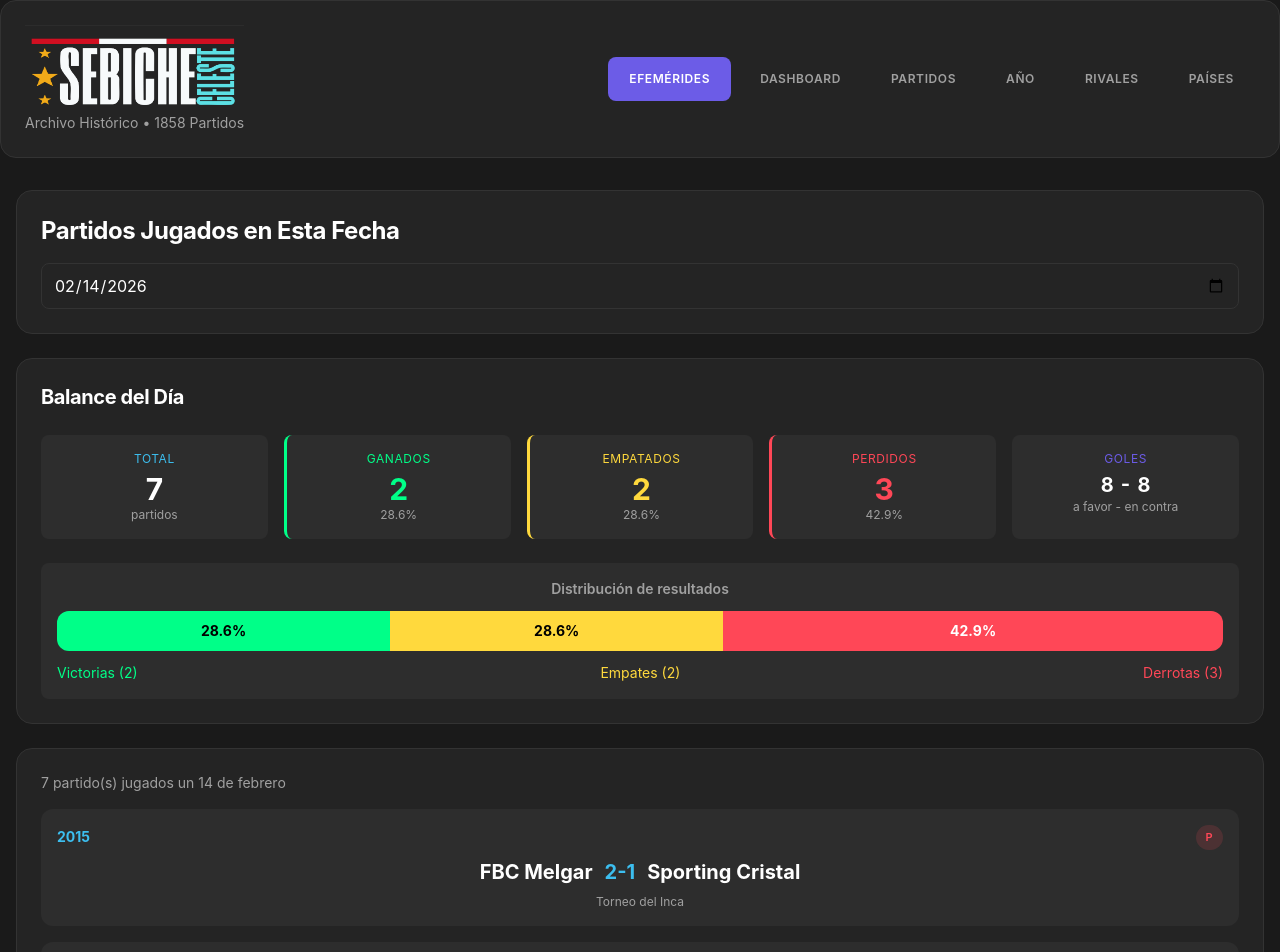
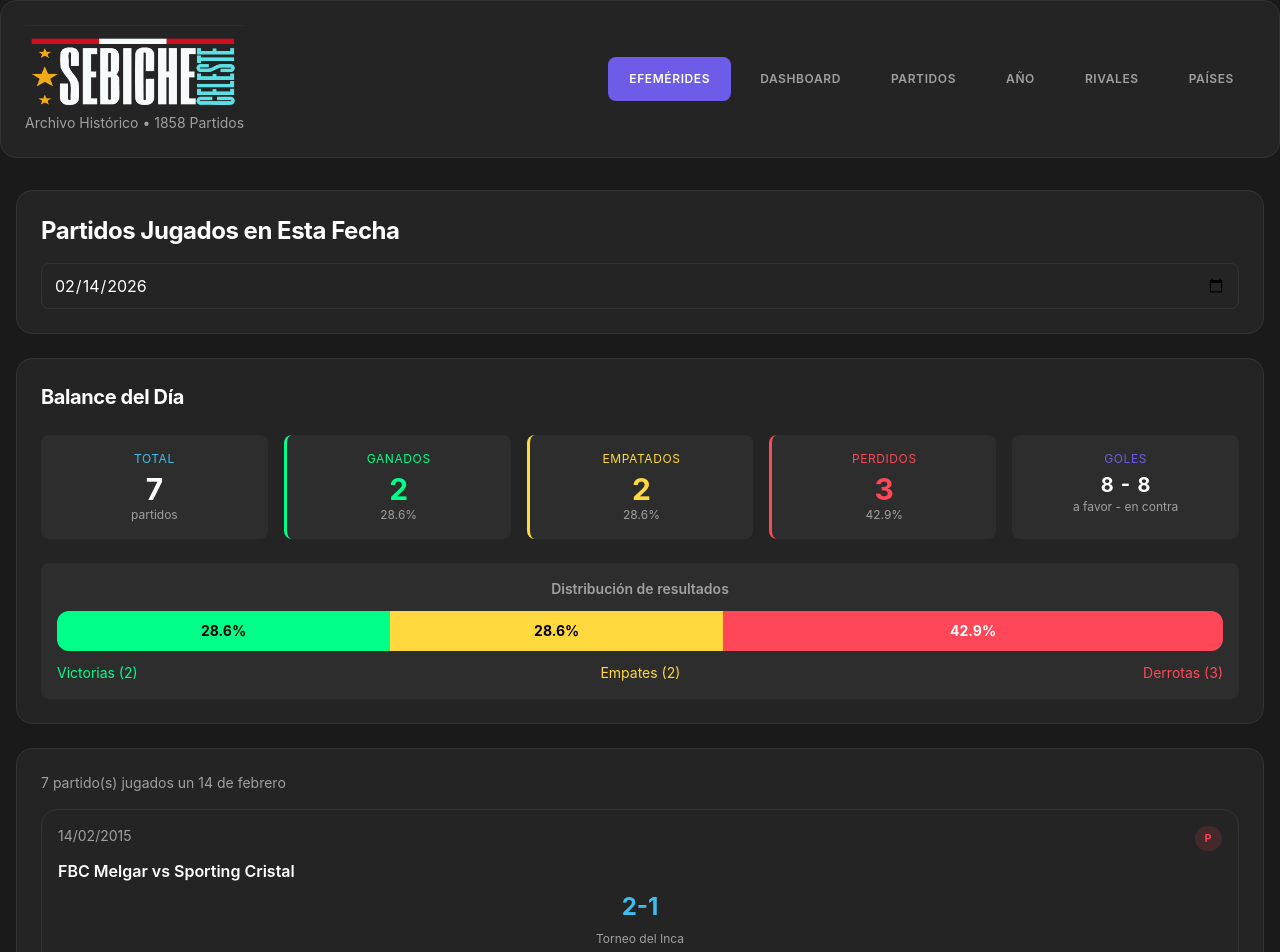
Before and after one commit to soysebiche/sc, a React (Create React App) app: page / in a window 1280 px wide. Shown: the top 952 px of the page. Built offline with nearby package versions, Linux system fonts and the light colour scheme.

Commit message:
Fix: make all card formats consistent across tabs

```diff
--- a/src/App.js
+++ b/src/App.js
@@ -474,17 +474,17 @@ function App() {
                       const oppGoals = isHome ? parseInt(match.Marcador.split('-')[1]) : parseInt(match.Marcador.split('-')[0]);
                       const result = scGoals > oppGoals ? 'V' : scGoals < oppGoals ? 'P' : 'E';
                       return (
-                        <div key={idx} className="p-4 rounded-xl" style={{ background: 'var(--bg-card-hover)' }}>
-                          <div className="flex justify-between items-center mb-2">
-                            <span className="text-sm font-bold" style={{ color: 'var(--accent-cyan)' }}>{match.Año}</span>
+                        <div key={idx} className="card p-4">
+                          <div className="flex justify-between items-start mb-2">
+                            <span className="text-sm" style={{ color: 'var(--text-secondary)' }}>{formatDate(match.Fecha)}</span>
                             <span className={`badge ${result === 'V' ? 'badge-green' : result === 'E' ? 'badge-yellow' : 'badge-red'}`}>{result}</span>
                           </div>
-                          <div className="flex items-center justify-center gap-3 text-xl font-bold">
-                            <span className="text-white">{match["Equipo Local"]}</span>
-                            <span style={{ color: 'var(--accent-cyan)' }}>{match.Marcador}</span>
-                            <span className="text-white">{match["Equipo Visita"]}</span>
-                          </div>
-                          <p className="text-xs text-center mt-2" style={{ color: 'var(--text-secondary)' }}>{match.Torneo}</p>
+                          <p className="font-semibold text-white">{match["Equipo Local"]} vs {match["Equipo Visita"]}</p>
+                          <p className="text-2xl font-bold text-center my-2" style={{ color: 'var(--accent-cyan)' }}>{match.Marcador}</p>
+                          <p className="text-xs text-center mb-1" style={{ color: 'var(--text-secondary)' }}>{match.Torneo}</p>
+                          {match["Goles (Solo SC)"] && match["Goles (Solo SC)"] !== '-' && match["Goles (Solo SC)"] !== null && (
+                            <p className="text-xs" style={{ color: 'var(--accent-cyan)' }}>Goles: {match["Goles (Solo SC)"]}</p>
+                          )}
                         </div>
                       );
                     })}
--- a/src/components/CountryHistory.js
+++ b/src/components/CountryHistory.js
@@ -192,16 +192,16 @@ function CountryHistory({ data }) {
                   const isHome = match["Equipo Local"] === "Sporting Cristal";
                   const scGoals = isHome ? parseInt(match.Marcador.split('-')[0]) : parseInt(match.Marcador.split('-')[1]);
                   const opponentGoals = isHome ? parseInt(match.Marcador.split('-')[1]) : parseInt(match.Marcador.split('-')[0]);
-                  const result = scGoals > opponentGoals ? 'Victoria' : scGoals < opponentGoals ? 'Derrota' : 'Empate';
+                  const result = scGoals > opponentGoals ? 'V' : scGoals < opponentGoals ? 'P' : 'E';
 
                   return (
                     <div key={index} className="card p-4">
                       <div className="flex justify-between items-start mb-2">
                         <span className="text-sm" style={{ color: 'var(--text-secondary)' }}>{formatDate(match.Fecha)}</span>
-                        <span className={`badge ${result === 'Victoria' ? 'badge-green' : result === 'Empate' ? 'badge-yellow' : 'badge-red'}`}>{result}</span>
+                        <span className={`badge ${result === 'V' ? 'badge-green' : result === 'E' ? 'badge-yellow' : 'badge-red'}`}>{result}</span>
                       </div>
                       <p className="font-semibold text-white">{match["Equipo Local"]} vs {match["Equipo Visita"]}</p>
-                      <p className="text-xl font-bold text-center my-2" style={{ color: 'var(--accent-cyan)' }}>{match.Marcador}</p>
+                      <p className="text-2xl font-bold text-center my-2" style={{ color: 'var(--accent-cyan)' }}>{match.Marcador}</p>
                       <p className="text-xs text-center mb-1" style={{ color: 'var(--text-secondary)' }}>{match.Torneo}</p>
                       {match["Goles (Solo SC)"] && match["Goles (Solo SC)"] !== '-' && match["Goles (Solo SC)"] !== null && (
                         <p className="text-xs" style={{ color: 'var(--accent-cyan)' }}>Goles: {match["Goles (Solo SC)"]}</p>
--- a/src/components/RivalHistory.js
+++ b/src/components/RivalHistory.js
@@ -196,16 +196,16 @@ function RivalHistory({ data }) {
                 {filteredMatches.map((match, index) => {
                   const scGoals = match["Equipo Local"] === "Sporting Cristal" ? parseInt(match.Marcador.split('-')[0]) : parseInt(match.Marcador.split('-')[1]);
                   const opponentGoals = match["Equipo Local"] === "Sporting Cristal" ? parseInt(match.Marcador.split('-')[1]) : parseInt(match.Marcador.split('-')[0]);
-                  const result = scGoals > opponentGoals ? 'Victoria' : scGoals < opponentGoals ? 'Derrota' : 'Empate';
+                  const result = scGoals > opponentGoals ? 'V' : scGoals < opponentGoals ? 'P' : 'E';
 
                   return (
                     <div key={index} className="card p-4">
                       <div className="flex justify-between items-start mb-2">
                         <span className="text-sm" style={{ color: 'var(--text-secondary)' }}>{formatDate(match.Fecha)}</span>
-                        <span className={`badge ${result === 'Victoria' ? 'badge-green' : result === 'Empate' ? 'badge-yellow' : 'badge-red'}`}>{result}</span>
+                        <span className={`badge ${result === 'V' ? 'badge-green' : result === 'E' ? 'badge-yellow' : 'badge-red'}`}>{result}</span>
                       </div>
                       <p className="font-semibold text-white">{match["Equipo Local"]} vs {match["Equipo Visita"]}</p>
-                      <p className="text-xl font-bold text-center my-2" style={{ color: 'var(--accent-cyan)' }}>{match.Marcador}</p>
+                      <p className="text-2xl font-bold text-center my-2" style={{ color: 'var(--accent-cyan)' }}>{match.Marcador}</p>
                       <p className="text-xs text-center mb-1" style={{ color: 'var(--text-secondary)' }}>{match.Torneo}</p>
                       {match["Goles (Solo SC)"] && match["Goles (Solo SC)"] !== '-' && match["Goles (Solo SC)"] !== null && (
                         <p className="text-xs" style={{ color: 'var(--accent-cyan)' }}>Goles: {match["Goles (Solo SC)"]}</p>
```
